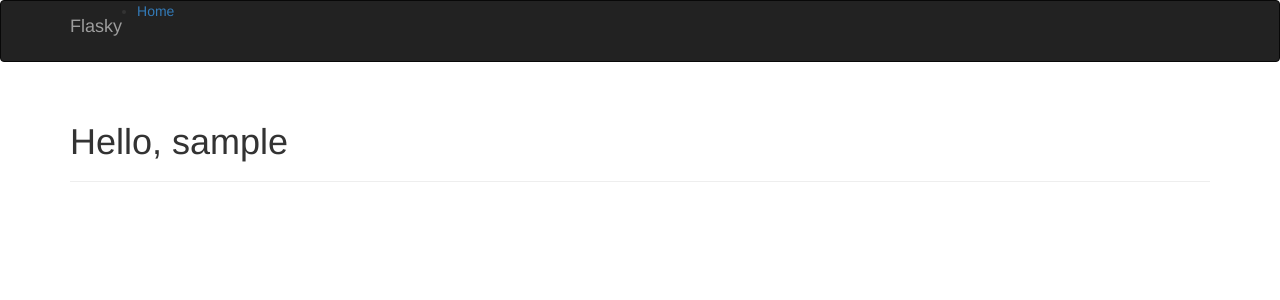
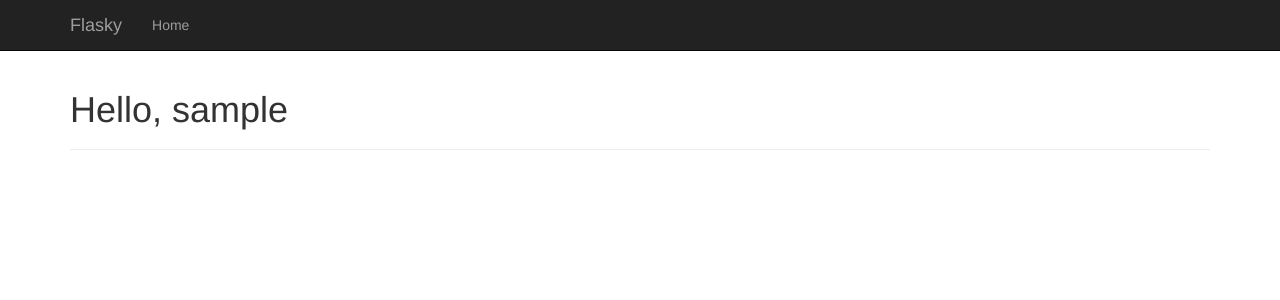
Before and after one commit to claudioacioli/flasky, a Flask app: a page that uses templates/user.html in a window 1280 px wide. Shown: the top 300 px of the page. Run offline with Flask 2, Linux system fonts and the light colour scheme; some libraries are stand-ins or nearby versions.

Commit message:
fix: Corrige erro template

```diff
--- a/templates/user.html
+++ b/templates/user.html
@@ -3,19 +3,19 @@
 {% block title %}Flasky{% endblock %}
 
 {% block navbar %}
-<div class="navbar navbar-inverse" role="navigation">
+<div class="navbar navbar-inverse navbar-fixed-top" role="navigation">
   <div class="container">
     <div class="navbar-header">
       <button type="button" class="navbar-toggle" data-toggle="collapse" data-target=".navbar-collapse">
-        <span clas="sr-only">Toggle Navigation</span>
-	<span class="icon-bar"></span>
+        <span class="sr-only">Toggle Navigation</span>
+	    <span class="icon-bar"></span>
         <span class="icon-bar"></span>
         <span class="icon-bar"></span>
       </button>
       <a class="navbar-brand" href="/">Flasky</a>
     </div>
     <div class="navbar-collapse collapse">
-      <ul class="navbar-collapse collapse">
+      <ul class="nav navbar-nav">
         <li><a href="/">Home</a></li>
       </ul>
     </div>
@@ -24,7 +24,7 @@
 {% endblock %}
 
 {% block content %}
-<div class="container">
+<div class="container" style="padding-top: 50px">
   <div class="page-header">
     <h1>Hello, {{ name }}</h1>
   </div>
```
